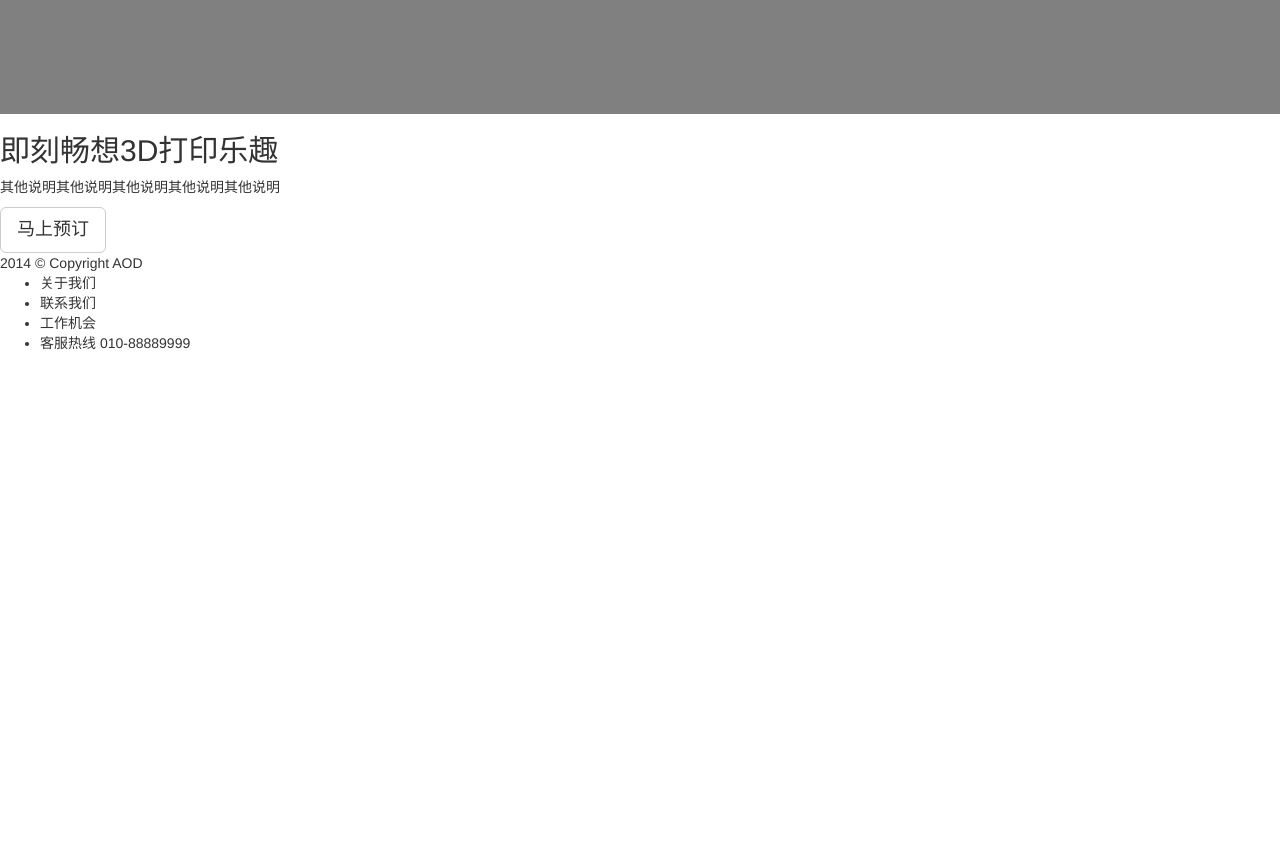
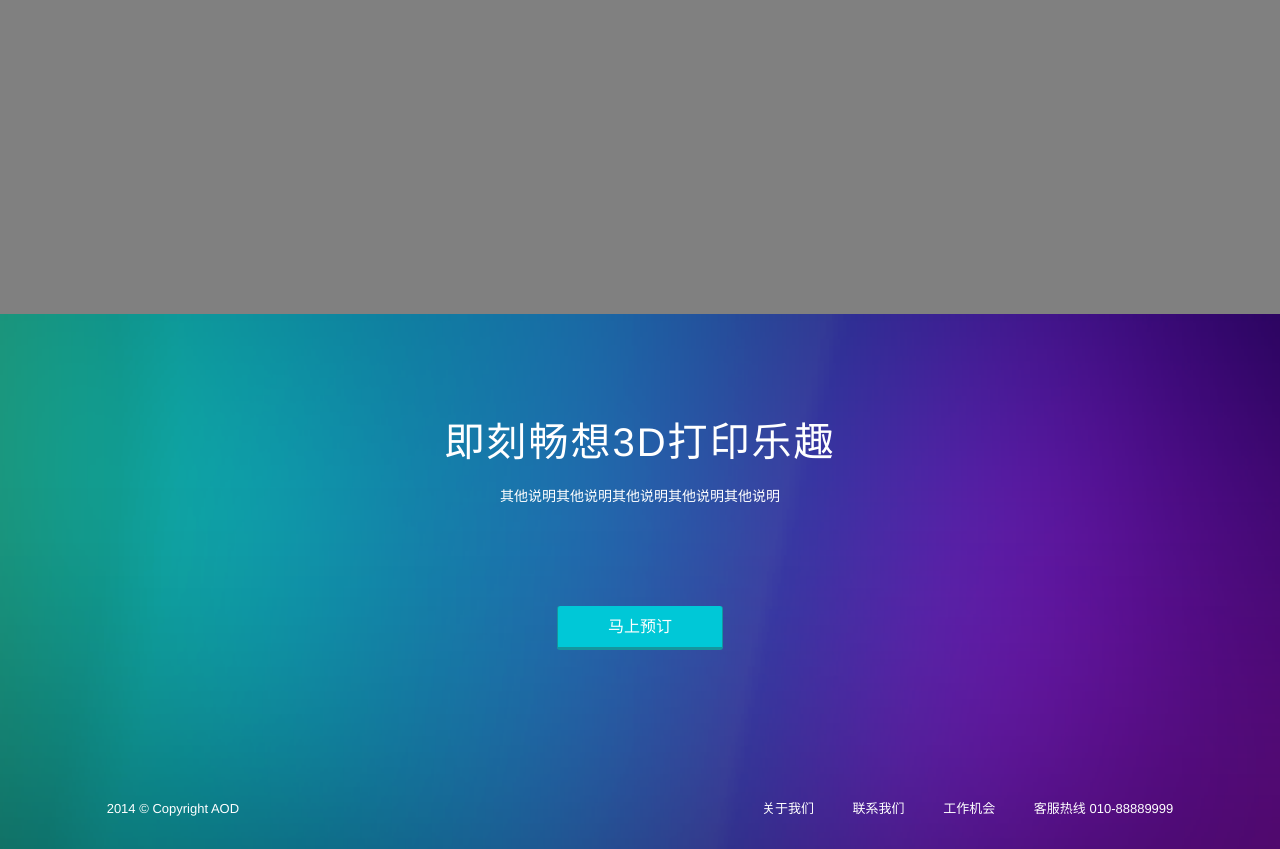
Before and after one commit to hustlzp/aod, a website: page index.html in a window 1280 px wide. Shown: the part 1160-2009 px from the top of the page. Before the commit the page ends 1523 px from the top, so only its background shows below. Drawn offline with Linux system fonts and the light colour scheme.

Commit message:
finish footer

```diff
--- a/index.html
+++ b/index.html
@@ -78,20 +78,19 @@
 
 <div class="service">我们的服务</div>
 
-<div id="footer-wapper">
-  <div class="">
-    <h2>即刻畅想3D打印乐趣</h2>
-
-    <p>其他说明其他说明其他说明其他说明其他说明</p>
-    <a href="#" class="btn btn-default btn-lg">马上预订</a>
+<div class="footer-wapper clearfix">
+  <div class="text-center">
+    <p class="title">即刻畅想3D打印乐趣</p>
+    <p class="desc">其他说明其他说明其他说明其他说明其他说明</p>
+    <a href="#" class="btn btn-default btn-lg btn-order">马上预订</a>
   </div>
 
-  <div class='footer'>
-    <div id='copyright'>
+  <div class='footer col-sm-offset-1 col-sm-10'>
+    <div class='copyright pull-left'>
       2014 © Copyright AOD
     </div>
 
-    <ul id='links'>
+    <ul class='links list-unstyled pull-right'>
       <li>关于我们</li>
       <li>联系我们</li>
       <li>工作机会</li>
--- a/static/style/page.less
+++ b/static/style/page.less
@@ -120,8 +120,55 @@
 }
 
 .service {
-  padding: 20px 0 400px 0;
+  padding: 20px 0 600px 0;
   background-color: gray;
   text-align: center;
   font-size: 20px;
 }
+
+.footer-wapper {
+  color: #ffffff;
+  background: transparent url("../img/footer-bg1.png") no-repeat;
+  background-size: cover;
+
+  .title {
+    letter-spacing: 2px;
+    padding-top: 100px;
+    color: #ffffff;
+    font-size: 40px;
+    margin-bottom: 15px;
+  }
+
+  .desc {
+    color: #ffffff;
+    margin-bottom: 100px;
+  }
+
+  .btn-order {
+    color: #ffffff;
+    padding-left: 50px;
+    padding-right: 50px;
+    margin-bottom: 150px;
+    background-color: #00C8D7;
+    border-color: #15959E;
+    border-width: 0 1px 3px 1px;
+    border-radius: 3px;
+    font-size: 16px;
+  }
+
+  .footer {
+    font-size: 13px;
+    padding-bottom: 20px;
+
+    .copyright {
+
+    }
+
+    .links {
+      li {
+        display: inline-block;
+        margin-left: 35px;
+      }
+    }
+  }
+}
```
Also changed, not shown: static/style/page.css.
